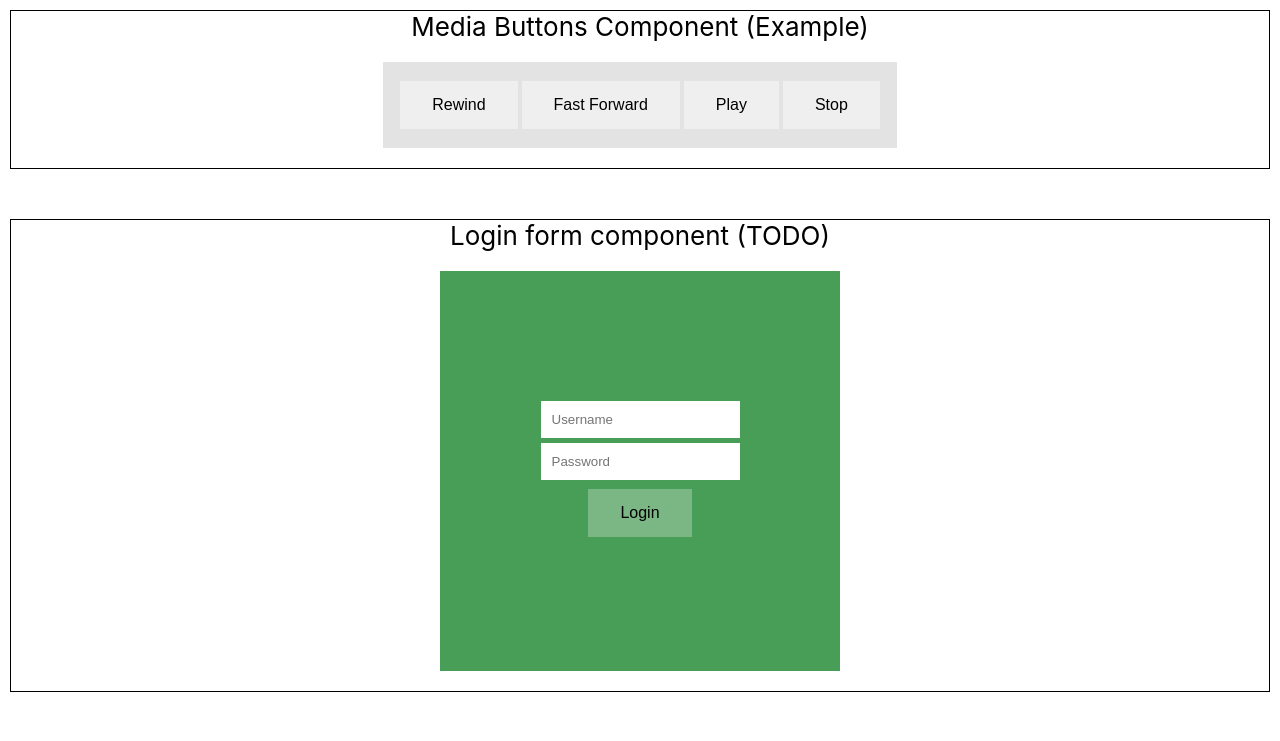
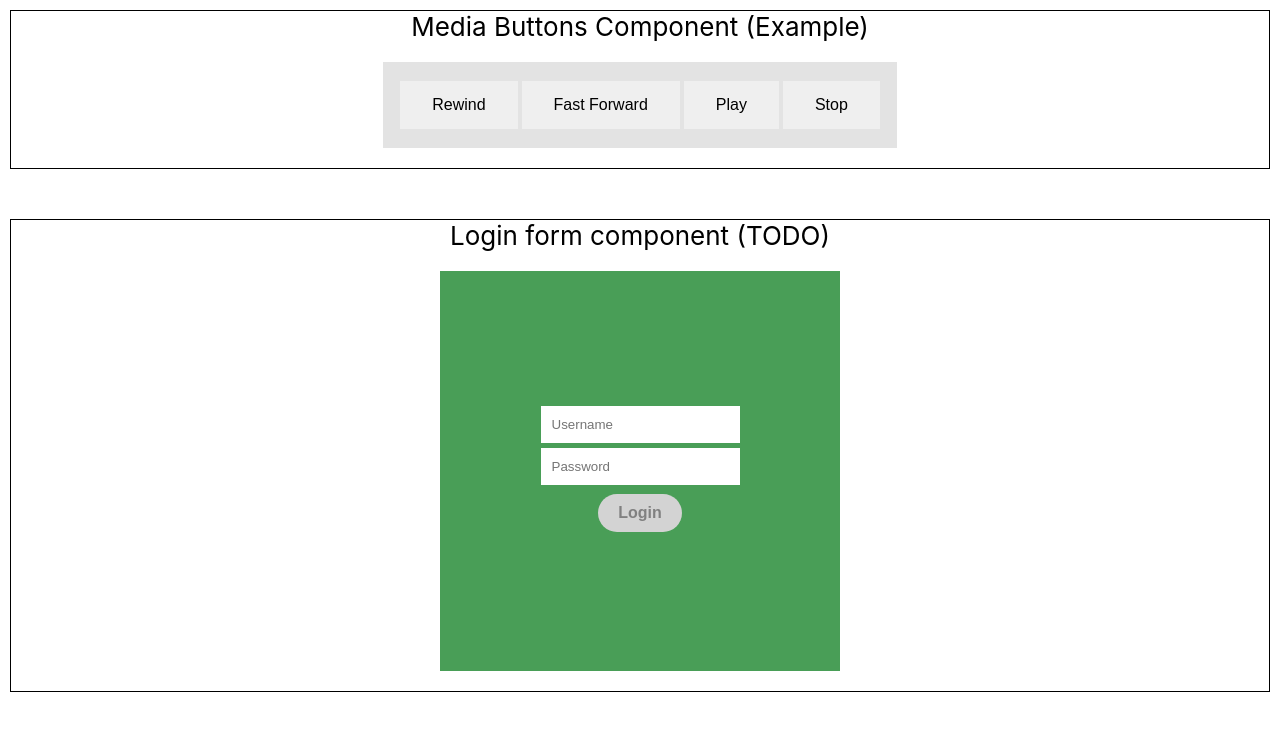
Before and after one commit to prof-tejera/homework-3-Bianca-Morris, a React (Create React App) app: page / in a window 1280 px wide. Shown: the top 741 px of the page. Built offline with nearby package versions, Linux system fonts and the light colour scheme.

Commit message:
fixes for buttom states

```diff
--- a/src/LoginForm/LoginForm.css
+++ b/src/LoginForm/LoginForm.css
@@ -8,7 +8,7 @@ form.form-login {
     flex-direction: column;
 }
 
-form.form-login>input.form-submit {
+form.form-login>button.form-submit {
     background-color: honeydew;
     color: rgb(73, 158, 87);
     text-decoration: capitalize;
@@ -17,7 +17,7 @@ form.form-login>input.form-submit {
     padding: 10px 20px;
 }
 
-form.form-login>input.form-submit:disabled {
+form.form-login>button.form-submit:disabled {
     background-color: lightgray;
     color: grey;
     cursor: not-allowed;
--- a/src/components/Button/Button.css
+++ b/src/components/Button/Button.css
@@ -27,4 +27,5 @@
 
 .Default-button:disabled:not(.active) {
   cursor: not-allowed;
+  color: grey;
 }
```
